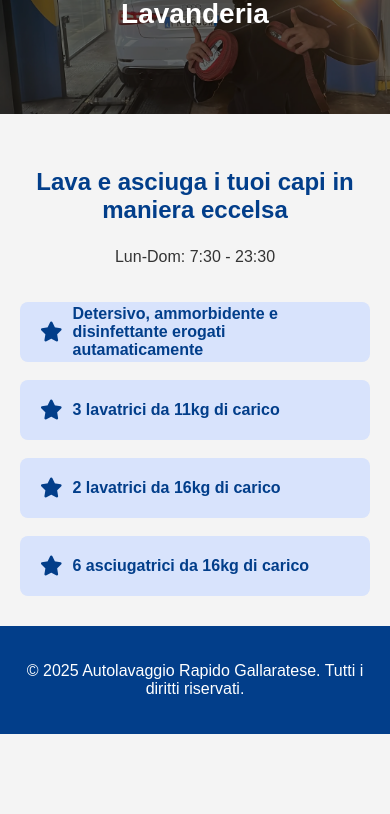
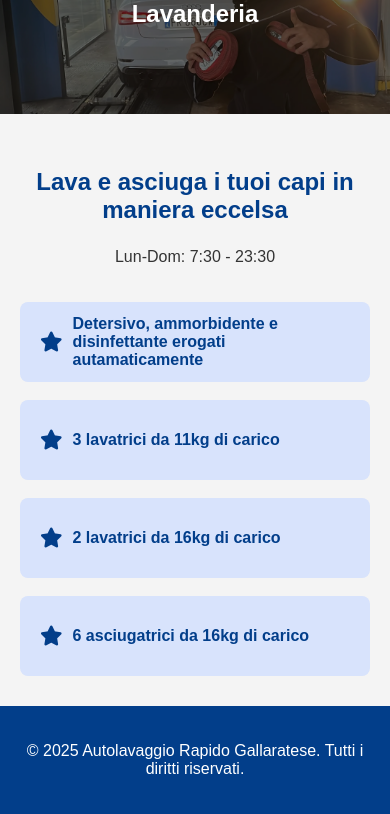
Before and after one commit to autolavaggio-rapido-gallaratese/autolavaggio-rapido-gallaratese.github.io, a plain HTML site: page lavanderia.html in a window 390 px wide. Shown: the part 86-900 px from the top of the page. Before the commit the page ends 844 px from the top, so only its background shows below. Drawn offline with Linux system fonts and the light colour scheme.

Commit message:
fix graphics

```diff
--- a/lavanderia.html
+++ b/lavanderia.html
@@ -39,7 +39,7 @@
 <section class="hero">
     <div class="overlay"></div>
     <div class="hero-content">
-        <h1 class="fade-in">Lavanderia</h1>
+        <h3 class="fade-in">Lavanderia</h1>
     </div>
 </section>
 
--- a/style.css
+++ b/style.css
@@ -492,7 +492,7 @@ nav ul li a.active {
   border-radius: 8px;
   font-family: Arial, sans-serif;
   width: 600px;
-  height: 60px;
+  height: 80px;
 }
 
 .star-box i {
@@ -595,8 +595,8 @@ nav ul li a.active {
     text-align: center;
   }
 
-  .hero-content h1 {
-    font-size: 28px;
+  .hero-content h3 {
+    color: white;
   }
 
   .submenu {
```
Also changed, not shown: autolavaggio-piste.html (+1 -1 lines), autolavaggio-portale.html (+1 -1 lines), autolavaggio-tunnel.html (+1 -1 lines), contatti.html (+1 -1 lines).
